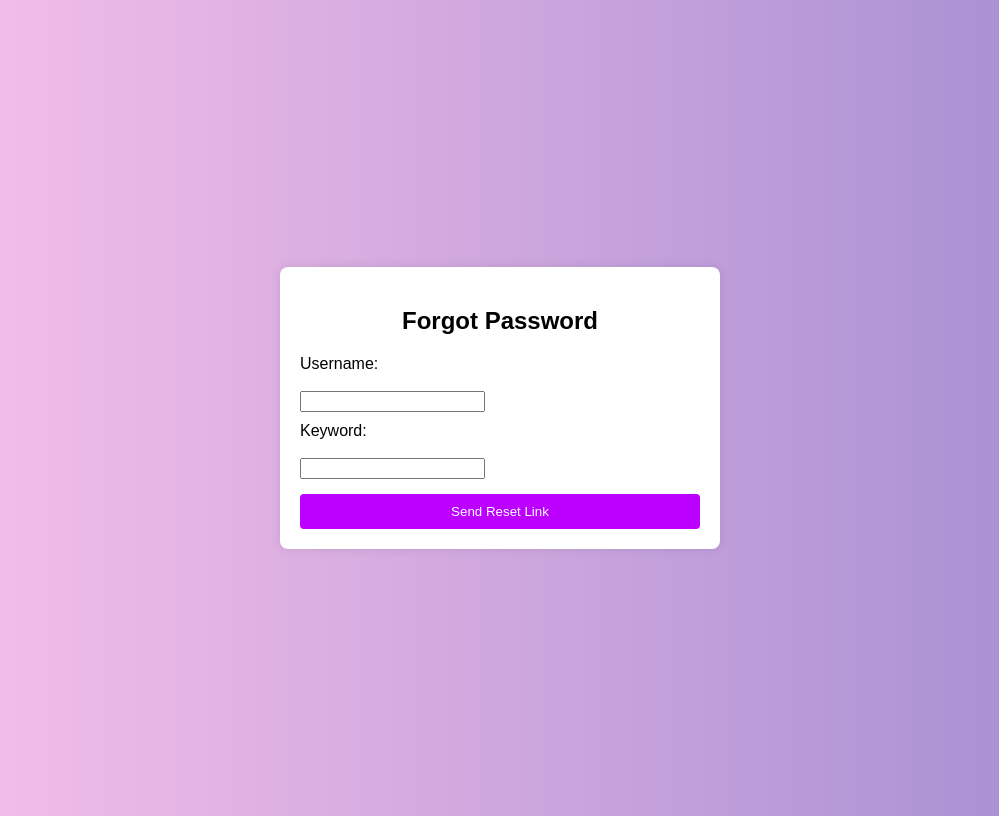
After one commit to tu4nh4nn4h/2610_CSP1123-G005, a Flask app: page /reset_password in a window 1280 px wide. The commit adds this page. Shown: the whole page, without its empty margins (140-1139 px from the left). Run offline with Flask 3, Linux system fonts and the light colour scheme; a user stored in the database is signed in.

Commit message:
password change route

```diff
--- a/app.py
+++ b/app.py
@@ -1,3 +1,5 @@
+from ast import keyword
+
 from flask import Flask, render_template, redirect, url_for, request, session
 import sqlite3
 from werkzeug.security import generate_password_hash, check_password_hash
@@ -31,6 +33,7 @@ def setup_database():
                         username VARCHAR(50) NOT NULL UNIQUE,
                         email TEXT NOT NULL UNIQUE,
                         password VARCHAR(50) NOT NULL,
+                        keyword TEXT,
                         role TEXT NOT NULL CHECK(role IN ('user', 'organizer', 'admin'))
                      )''')
 
@@ -121,6 +124,32 @@ def signin():
 
     return render_template('signin.html')
 
+@app.route('/verify_keyword', methods=['POST'])
+def verify_keyword():
+    username = request.form['username']
+    keyword = request.form['keyword']
+
+    conn = sqlite3.connect('database.db')
+    cursor = conn.cursor()
+    cursor.execute("SELECT * FROM users_general WHERE username = ? AND keyword = ?", (username, keyword))
+    user = cursor.fetchone()
+    conn.close()
+
+    if user:
+        # Here you would typically check the keyword against a stored value
+        # For now, we'll just simulate a successful verification
+        session['reset_user'] = username  # Store the username in session for password reset
+        return redirect(url_for('reset_password'))
+    else:
+        return "Invalid username or keyword"
+
+@app.route('/reset_password', methods=['GET', 'POST'])
+def reset_password():
+    if 'reset_user' not in session:
+        return redirect(url_for('login'))
+
+    return render_template('ResetPassword.html')
+
 @app.route('/register', methods=['GET', 'POST'])
 def register():
     if request.method == 'POST':
@@ -130,6 +159,7 @@ def register():
         student_id = request.form['Student_id']
         password = request.form['Password']
         password_confirm = request.form['confirmPassword']
+        keyword = request.form['keyword']
 
         if password != password_confirm:
             return "Passwords do not match"
@@ -138,8 +168,8 @@ def register():
         cursor = conn.cursor()
 
         try:
-            cursor.execute("INSERT INTO users_general (student_id, name, username, email, password, role) VALUES (?, ?, ?, ?, ?, ?)",
-                           (student_id, name, username, email, generate_password_hash(password), 'user'))
+            cursor.execute("INSERT INTO users_general (student_id, name, username, email, password, keyword, role) VALUES (?, ?, ?, ?, ?, ?, ?)",
+                           (student_id, name, username, email, generate_password_hash(password), keyword, 'user'))
             conn.commit()
 
         except sqlite3.IntegrityError:
@@ -167,8 +197,8 @@ def register_organizer():
         cursor = conn.cursor()
         pass
         try:
-            cursor.execute("INSERT INTO users_general (student_id, name, username, email, password, role) VALUES (?, ?, ?, ?, ?, ?)",
-                           (student_id, name, username, email, generate_password_hash(password), 'organizer'))
+            cursor.execute("INSERT INTO users_general (student_id, name, username, email, password, keyword, role) VALUES (?, ?, ?, ?, ?, ?, ?)",
+                           (student_id, name, username, email, generate_password_hash(password), keyword, 'organizer'))
             cursor.execute("INSERT INTO organizer_details (student_id, club_body, position_title) VALUES (?, ?, ?)",
                            (student_id, club_body, position_title))
             conn.commit()
--- a/database_schema.sql
+++ b/database_schema.sql
@@ -6,6 +6,7 @@ CREATE TABLE IF NOT EXISTS users_general (
     email TEXT NOT NULL UNIQUE,
     email_personal TEXT,
     password VARCHAR(50) NOT NULL,
+    keyword TEXT,
     role TEXT NOT NULL CHECK(role IN ('user', 'organizer', 'admin'))
 );
 
--- a/database_try.sql
+++ /dev/null
@@ -1,6 +0,0 @@
-CREATE TABLE users (
-    id INT AUTO_INCREMENT PRIMARY KEY,
-    username VARCHAR(100) NOT NULL,
-    email VARCHAR(100) NOT NULL,
-    password VARCHAR(100) NOT NULL,
-)
--- /dev/null
+++ b/templates/ResetPassword.html
@@ -0,0 +1,59 @@
+<!DOCTYPE html>
+<html>
+<head>
+    <title>Forgot Password</title>
+    <style>
+        body {
+            font-family: Arial, sans-serif;
+            background: linear-gradient(to right, #fbc2eb, #a18cd1);
+            display: flex;
+            justify-content: center;
+            align-items: center;
+            height: 100vh;
+        }
+        .forgot-password-form {
+            background-color: #fff;
+            padding: 20px;
+            border-radius: 8px;
+            box-shadow: 0 0 10px rgba(0, 0, 0, 0.1);
+            width: 400px;
+        }
+        .forgot-password-form label {
+            display: block;
+            margin-top: 10px;
+        }
+        .forgot-password-form input[type="email"] {
+            width: 100%;
+            padding: 8px;
+            margin-top: 5px;
+            border: 1px solid #ccc;
+            border-radius: 4px;
+        }
+        .forgot-password-form input[type="submit"] {
+            margin-top: 15px;
+            padding: 10px;
+            width: 100%;
+            background-color: #bb00ff;
+            color: white;
+            border: none;
+            border-radius: 4px;
+            cursor: pointer;
+        }
+        .forgot-password-form input[type="submit"]:hover {
+            background-color: #0056b3;
+        }
+    </style>
+</head>
+<body>
+    <div class="forgot-password-form">
+        <h2 style="text-align: center;">Forgot Password</h2>
+        <form action="/forgot-password" method="post">
+            <label for="username">Username:</label><br>
+            <input type="text" id="username" name="username" required><br>
+            <label for="keyword">Keyword:</label><br>
+            <input type="text" id="keyword" name="keyword" required><br>
+            <input type="submit" value="Send Reset Link">
+        </form>
+    </div>
+</body>
+</html>
--- a/templates/register.html
+++ b/templates/register.html
@@ -80,6 +80,9 @@
                     <Label for="confirmPassword">Confirm Password: </Label>
                     <input type="password" id="confirmPassword" name="confirmPassword"><br>
 
+                    <label for="keyword">Keyword:</label>
+                    <input type="text" id="keyword" name="keyword"><br>
+
                     <button onclick="register()" class="button">Register</button>
                 </form>
             </div>
@@ -104,7 +107,8 @@
                         email: userEmail,
                         username: document.getElementById("Username").value,
                         student_id: document.getElementById("Student_id").value,
-                        password: document.getElementById("Password").value
+                        password: document.getElementById("Password").value,
+                        keyword: document.getElementById("keyword").value
                     })
                 })
                 .then(res => res.json())
```
Also changed, not shown: templates/signin.html (+41 -2 lines), database.db.
